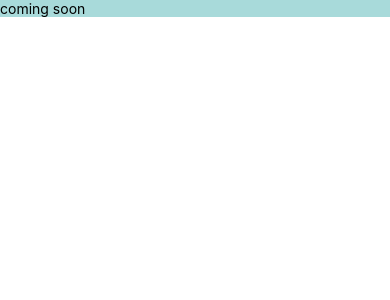
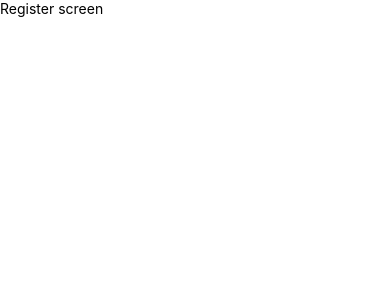
Before and after one commit to Nitish-Kes/Blinkbuy, a React Native app: screen / in a window 390 px wide. Shown: the top 300 px of the page. Built offline with nearby package versions, Linux system fonts and the light colour scheme.

Commit message:
Register component on app component

```diff
--- a/App.tsx
+++ b/App.tsx
@@ -1,6 +1,8 @@
 import React from 'react';
 import {SafeAreaView,StatusBar,Text,useColorScheme} from 'react-native';
+
 import { Colors } from './src/utils/Colors';
+import Register from './src/screens/Register/Register';
 
 function App(): React.JSX.Element {
   const isDarkMode = useColorScheme() === 'dark';
@@ -15,7 +17,7 @@ function App(): React.JSX.Element {
         barStyle={isDarkMode ? 'light-content' : 'dark-content'}
         backgroundColor={backgroundStyle.backgroundColor}
       />
-      <Text>coming soon</Text>
+      <Register/>
     </SafeAreaView>
   );
 }
--- /dev/null
+++ b/src/screens/Register/Register.tsx
@@ -0,0 +1,12 @@
+import React from "react"
+import { Text, View } from "react-native"
+
+const Register : React.FC = () => {
+    return(
+        <View>
+            <Text>Register screen</Text>
+        </View>
+    )
+}
+
+export default Register
--- a/src/utils/Colors.ts
+++ b/src/utils/Colors.ts
@@ -1,6 +1,6 @@
 export const Colors = {
     white: '#fff',
     black: '#000',
-    cyan: '#a8dada',
+    blue: '#6a3de8',
     semiBlack: '#000000A6',
 }
```
Also changed, not shown: src/screens/Register/styles.ts (added), src/screens/Register/types.ts (added).
